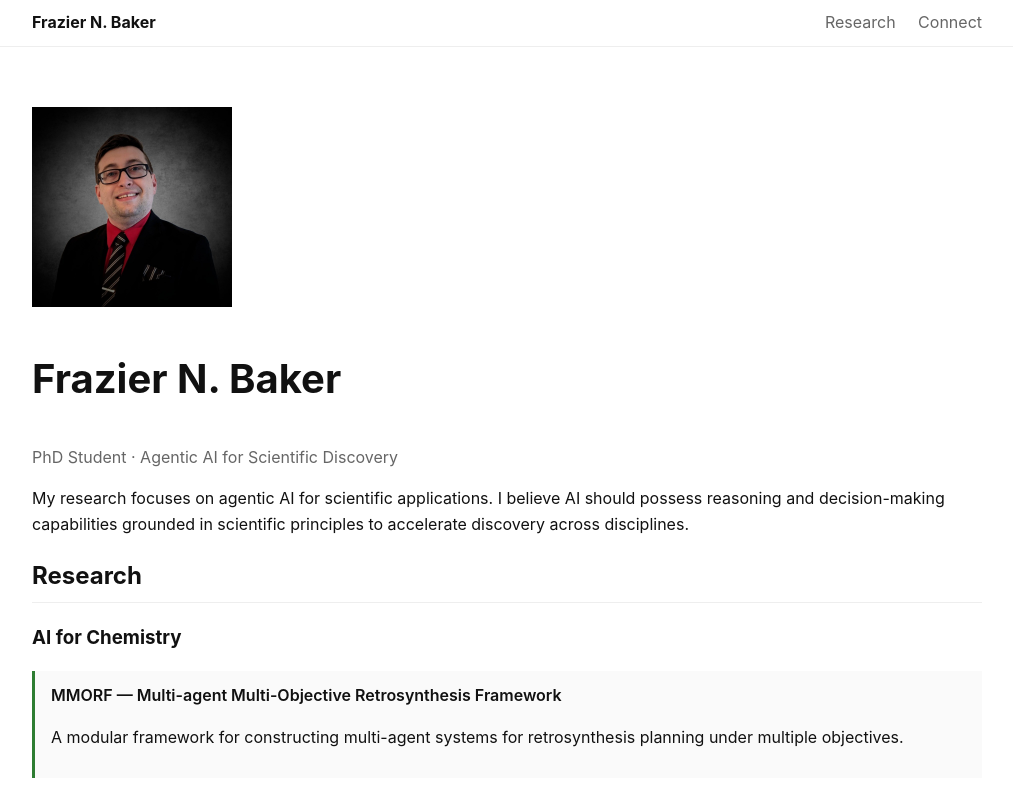
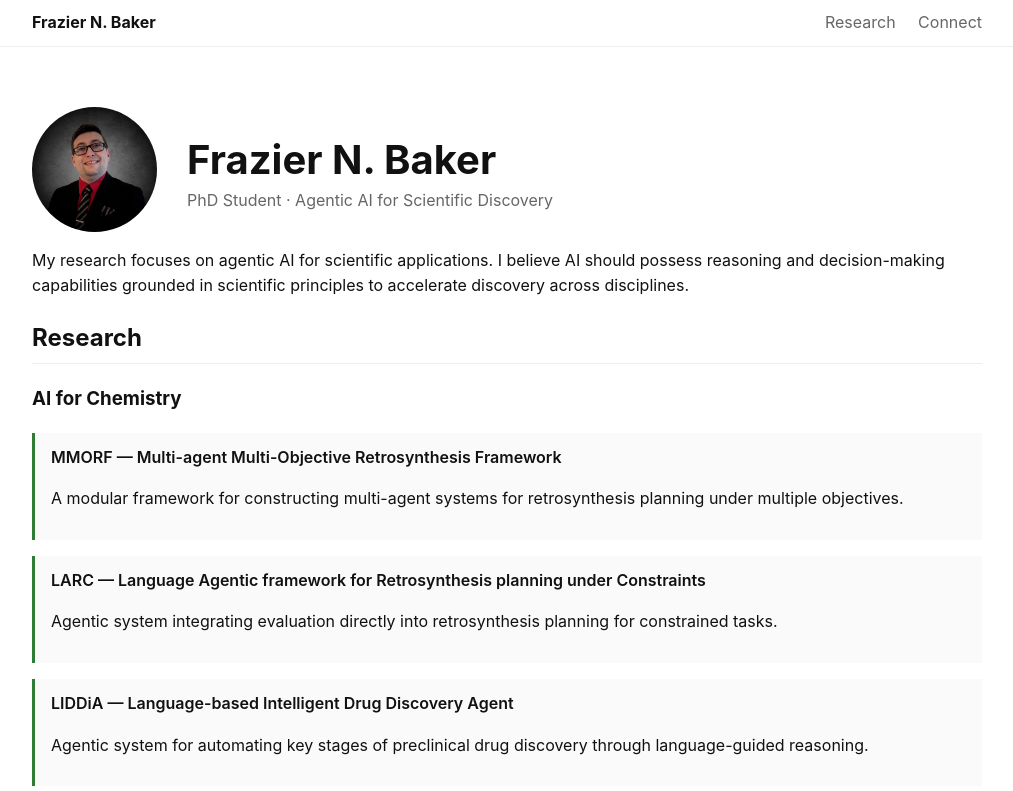
Before and after one commit to frazierbaker/frazierbaker.github.io, a plain HTML site: page index.html in a window 1280 px wide. Shown: the top 791 px of the page, without its empty margins (133-1146 px from the left). Drawn offline with Linux system fonts and the light colour scheme.

Commit message:
Refactor Frazier N. Baker section layout
Updated layout and styling for Frazier N. Baker section.

```diff
--- a/index.html
+++ b/index.html
@@ -25,11 +25,27 @@
 <div class="container">
 
 <section>
-  <img src="image.png" style="max-width:200px; height: auto;" alt="photo of Frazier" />
-  <h1>Frazier N. Baker</h1>
+  <div id="myname" style="
+    display:  flex;
+    flex-direction: row;
+    align-content: center;
+    justify-content: flex-start;
+    align-items: center;
+">
+  <img src="image.png" alt="photo of Frazier" style="
+    max-width: 125px;
+    height: auto;
+    border-radius: 100px;
+    margin-right: 30px;
+    padding: 0px;
+"><div><h1 style="
+    margin-top: 20px;
+    margin-bottom: -20px;
+">Frazier N. Baker</h1>
   <p class="subtitle" contenteditable="false">
     PhD Student · Agentic AI for Scientific Discovery
-  </p>
+  </p></div>
+</div>
   <p>
     My research focuses on agentic AI for scientific applications. I believe AI should possess reasoning and decision-making capabilities grounded in scientific principles to accelerate discovery across disciplines.
   </p>
```
